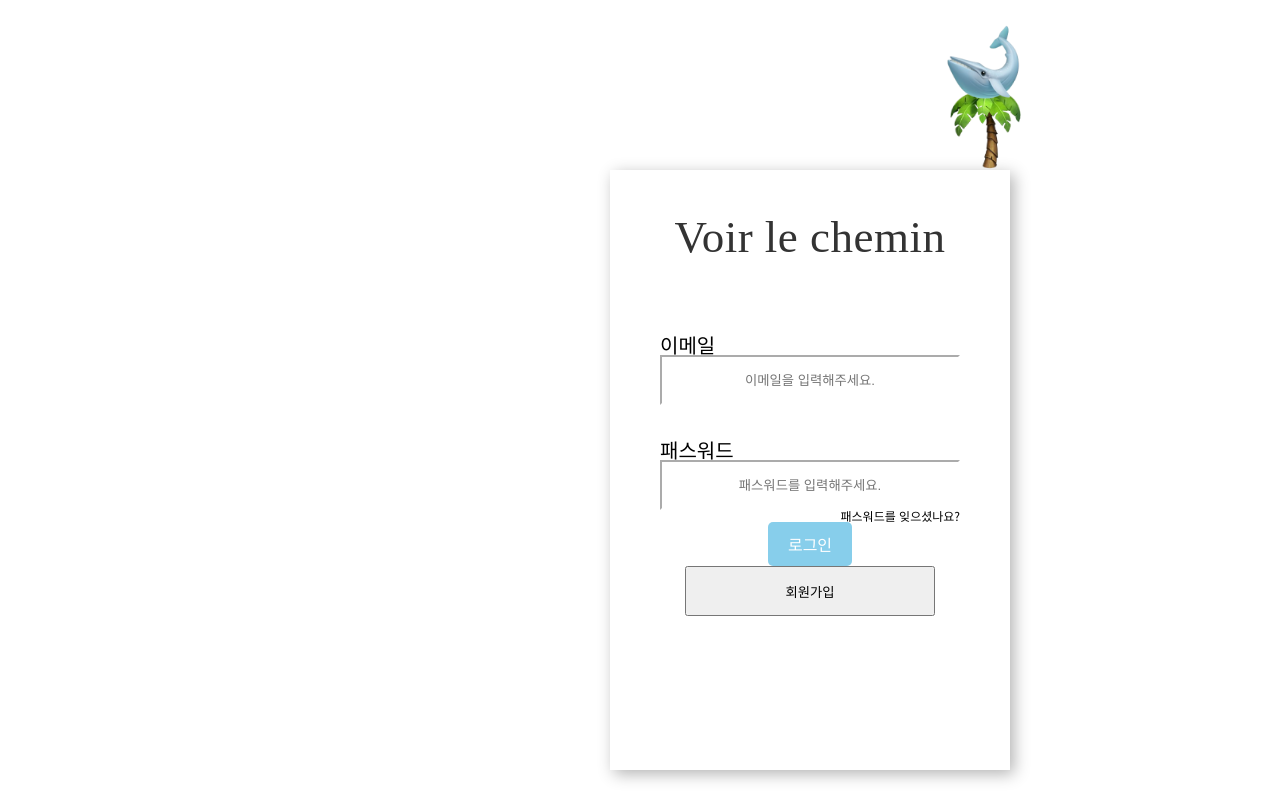
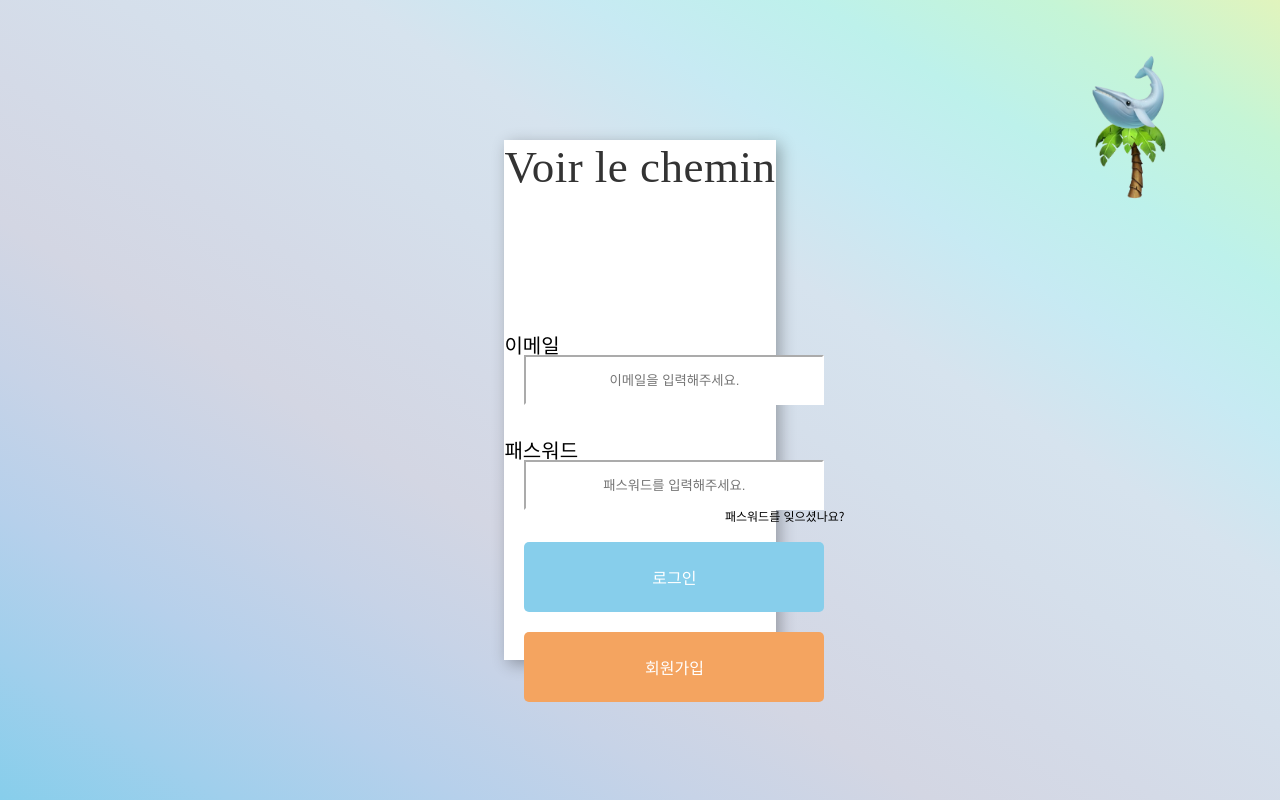
Before and after one commit to hansolChoi29/newspeedproject, a React (Vite) app: page / in a window 1280 px wide. Built offline with nearby package versions, Linux system fonts and the light colour scheme.

Commit message:
supabase 설치

```diff
--- a/package.json
+++ b/package.json
@@ -10,6 +10,7 @@
     "preview": "vite preview"
   },
   "dependencies": {
+    "@supabase/supabase-js": "^2.46.1",
     "react": "^18.3.1",
     "react-dom": "^18.3.1",
     "react-icons": "^5.3.0",
--- a/src/main.jsx
+++ b/src/main.jsx
@@ -1,12 +1,11 @@
 import { createRoot } from 'react-dom/client';
-
 import { BrowserRouter, Route, Routes } from 'react-router-dom';
 import Login from './pages/Login.jsx';
 import Home from './pages/Home.jsx';
 import MyPage from './pages/MyPage.jsx';
 import CreatePost from './pages/CreatePost.jsx';
 import { GlobalStyle } from './styles/GlobalStyle.js';
-import App from "./App.jsx";
+import App from './App.jsx';
 
 createRoot(document.getElementById('root')).render(
   <BrowserRouter>
--- a/src/pages/Login.jsx
+++ b/src/pages/Login.jsx
@@ -5,99 +5,19 @@ import { useEffect, useState } from 'react';
 import PalmtreeImg from '../image/LoginPalmtreeImg.png';
 import whaleImg from '../image/LoginWhaleImg.png';
 import StyledButton from '../styles/StyledButton';
-
-// import { supabase } from '../supabase/supabase';
+import StyledSection from '../styles/StyledSection';
+import { supabase } from '../supabase/supabase';
 // import 민정님꺼 회원가입 받아오기
-
-function Login() {
-  // 로그인에 사용될 데이터 저장 상태
-  const [email, setEmail] = useState('');
-  const [password, setPassword] = useState('');
-  const [user, setUser] = useState(null);
-
-  const loginUser = async () => {
-    const { data, error } = await supabase.auth.signInWithPassword({ email, password });
-
-    if (data?.user) {
-      setUser(data.user);
-      handleGoHome();
-    } else {
-      alert('이메일 또는 패스워드가 일치하지 않습니다.');
-    }
-  };
-
-  useEffect(() => {
-    if (user) {
-    }
-  }, [user]);
-
-  const [currentIndex, setCurrentIndex] = useState(0);
-
-  // useEffect(() => {
-  //   const timer = setInterval(() => {
-  //     setCurrentIndex((prevIndex) => (prevIndex + 1) % HomeImage.length);
-  //   }, 3500);
-  //   return () => clearInterval(timer);
-  // }, [HomeImage.length]);
-
-  const navigate = useNavigate();
-  // const handleGoHome = () => {
-  //   navigate('./Home');
-  // };
-
-  const handleSingup = () => {
-    navigate('./Join');
-  };
-
-  return (
-    <>
-      <LoginTreeImg src={PalmtreeImg} />
-      <LoginWhaleImg src={whaleImg} />
-      <LoginCard>
-        <LogoFontStyle>
-          <h1 style={{ height: '520px', fontSize: '30px', fontSize: '45px' }}>Voir le chemin</h1>
-        </LogoFontStyle>
-
-        <LoginPasswoard>
-          <Label>이메일</Label>
-          <input
-            type="email"
-            placeholder="이메일을 입력해주세요."
-            required
-            //  value={email}
-          ></input>
-          <Label>패스워드</Label>
-          <input
-            type="password"
-            placeholder="패스워드를 입력해주세요."
-            required
-            // value={password}
-          ></input>
-          <P>패스워드를 잊으셨나요?</P>
-          <StyledButton type="button" onClick={loginUser}>
-            로그인
-          </StyledButton>
-          <SingupButton type="button" onClick={handleSingup}>
-            회원가입
-          </SingupButton>
-        </LoginPasswoard>
-      </LoginCard>
-    </>
-  );
-}
 
 const LoginCard = styled.div`
   display: flex;
   justify-content: center;
   align-items: center;
-  left: 50px;
-  background-color: white;
-  height: 600px;
-  width: 400px;
-  position: absolute;
-  left: 610px;
-  top: 170px;
-  box-shadow: 4px 4px 15px rgba(0, 0, 0, 0.3);
+  /* height: 100%; */
+  section {
+    background-color: white;
+    box-shadow: 4px 4px 15px rgba(0, 0, 0, 0.3);
+  }
 `;
 
 const LoginPasswoard = styled.form`
@@ -106,7 +26,7 @@ const LoginPasswoard = styled.form`
   justify-content: center;
   align-items: center;
   position: absolute;
-  top: 130px;
+  top: 300px;
   font-size: 20px;
   & input {
     width: 300px;
@@ -140,24 +60,111 @@ const P = styled.p`
 //   width: 250px;
 //   margin: 20px;
 // `;
-// f7dcb4
-const SingupButton = styled.button`
-  display: block;
-  height: 50px;
-  width: 250px;
-`;
-// f7dcb4
 
 const LoginTreeImg = styled.img`
   position: absolute;
   height: 100px;
-  top: 80px;
-  left: 930px;
+  top: 110px;
+  left: 1075px;
 `;
 const LoginWhaleImg = styled.img`
   position: absolute;
   height: 100px;
-  top: 10px;
-  left: 930px;
+  top: 40px;
+  left: 1075px;
 `;
+
+const BackgroundColor = styled.div`
+  background-image: linear-gradient(
+    to right top,
+    #87ceeb,
+    #a0cfec,
+    #b6d0eb,
+    #c7d3e7,
+    #d3d6e3,
+    #d4dae7,
+    #d5dfeb,
+    #d6e3ee,
+    #c7eaf3,
+    #bdf1eb,
+    #c5f5d6,
+    #e1f4bd
+  );
+`;
+
+function Login() {
+  // 로그인에 사용될 데이터 저장 상태
+  const [email, setEmail] = useState('');
+  const [password, setPassword] = useState('');
+  const [user, setUser] = useState(null);
+
+  const loginUser = async () => {
+    const { data, error } = await supabase.auth.signInWithPassword({ email, password });
+
+    if (data?.user) {
+      setUser(data.user);
+      handleGoHome();
+    } else {
+      alert('이메일 또는 패스워드가 일치하지 않습니다.');
+    }
+  };
+
+  useEffect(() => {
+    if (user) {
+    }
+  }, [user]);
+
+  const navigate = useNavigate();
+  const handleGoHome = () => {
+    navigate('./Home');
+  };
+
+  const handleSingup = () => {
+    navigate('./Join');
+  };
+
+  return (
+    <>
+      <BackgroundColor style={{ height: '100vh' }}>
+        <LoginTreeImg src={PalmtreeImg} />
+        <LoginWhaleImg src={whaleImg} />
+        <LoginCard style={{ height: '100%' }}>
+          <StyledSection>
+            <LogoFontStyle>
+              <h1 style={{ height: '520px', fontSize: '30px', fontSize: '45px' }}>Voir le chemin</h1>
+            </LogoFontStyle>
+            <LoginPasswoard>
+              <Label>이메일</Label>
+              <input type="email" placeholder="이메일을 입력해주세요." required></input>
+              <Label>패스워드</Label>
+              <input
+                type="password"
+                placeholder="패스워드를 입력해주세요."
+                required
+                // value={password}
+              ></input>
+              <P>패스워드를 잊으셨나요?</P>
+              <StyledButton
+                style={{ margin: '20px', width: '300px', height: '70px' }}
+                type="button"
+                onClick={loginUser}
+              >
+                로그인
+              </StyledButton>
+              <StyledButton
+                style={{ width: '300px', height: '70px' }}
+                color="#F4A460"
+                type="button"
+                onClick={handleSingup}
+              >
+                회원가입
+              </StyledButton>
+            </LoginPasswoard>
+          </StyledSection>
+        </LoginCard>
+      </BackgroundColor>
+    </>
+  );
+}
+
 export default Login;
```
Also changed, not shown: 1 other file (tests, documents, lock files or other folders).
